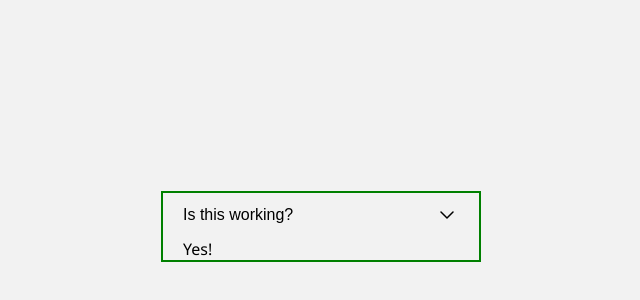
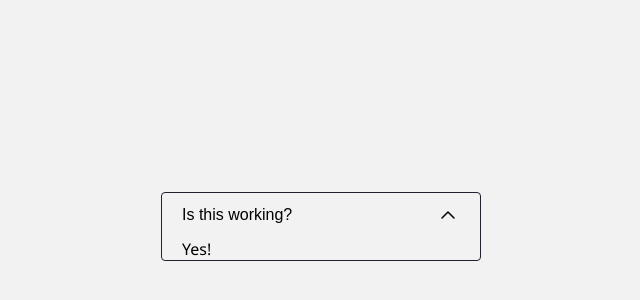
Before and after one commit to eha49/compies, a React (Vite) app: page / in a window 1280 px wide. Shown: the part 174-474 px from the top of the page, without its empty margins (319-959 px from the left). Built offline with nearby package versions, Linux system fonts and the light colour scheme.

Commit message:
progress on styling

```diff
--- a/src/components/Accordion/Accordion.jsx
+++ b/src/components/Accordion/Accordion.jsx
@@ -4,6 +4,7 @@ import { ChevronDown } from "react-feather";
 import AccordionProvider, {
   AccordionContext,
 } from "./AccordionProvider";
+import { COLORS } from "../constants";
 
 function Accordion({ children }) {
   return (
@@ -18,7 +19,9 @@ function Item({ children }) {
 }
 
 function Trigger({ value, children }) {
-  const { displayContent } = React.useContext(AccordionContext);
+  const { content, displayContent } =
+    React.useContext(AccordionContext);
+  const { isDisplayed } = content;
   return (
     <TriggerHeading>
       <Button
@@ -27,7 +30,7 @@ function Trigger({ value, children }) {
         }}
       >
         {children}
-        <ChevronDown strokeWidth={1.5} />
+        <StyledChevron strokeWidth={1.5} $isDisplayed={isDisplayed} />
       </Button>
     </TriggerHeading>
   );
@@ -46,7 +49,8 @@ const Wrapper = styled.div`
   --spacing: 20px;
   width: 320px;
   max-width: 100%;
-  border: 2px solid green;
+  border: 1px solid ${COLORS.dark};
+  border-radius: 4px;
 `;
 const TriggerHeading = styled.h3`
   margin: 0;
@@ -62,6 +66,10 @@ const Button = styled.button`
   display: flex;
   justify-content: space-between;
   align-items: center;
+
+  &:not(:last-of-type) {
+    border-bottom: 1px solid ${COLORS.dark};
+  }
 `;
 
 const ContentWrapper = styled.div`
@@ -71,6 +79,11 @@ const ContentWrapper = styled.div`
   display: ${(props) => (props.$isShown ? "revert" : "none")};
 `;
 
+const StyledChevron = styled(ChevronDown)`
+  transform: ${(props) =>
+    props.$isDisplayed ? "rotate(180deg)" : "rotate(0deg)"};
+`;
+
 Accordion.Item = Item;
 Accordion.Trigger = Trigger;
 Accordion.Content = Content;
```
